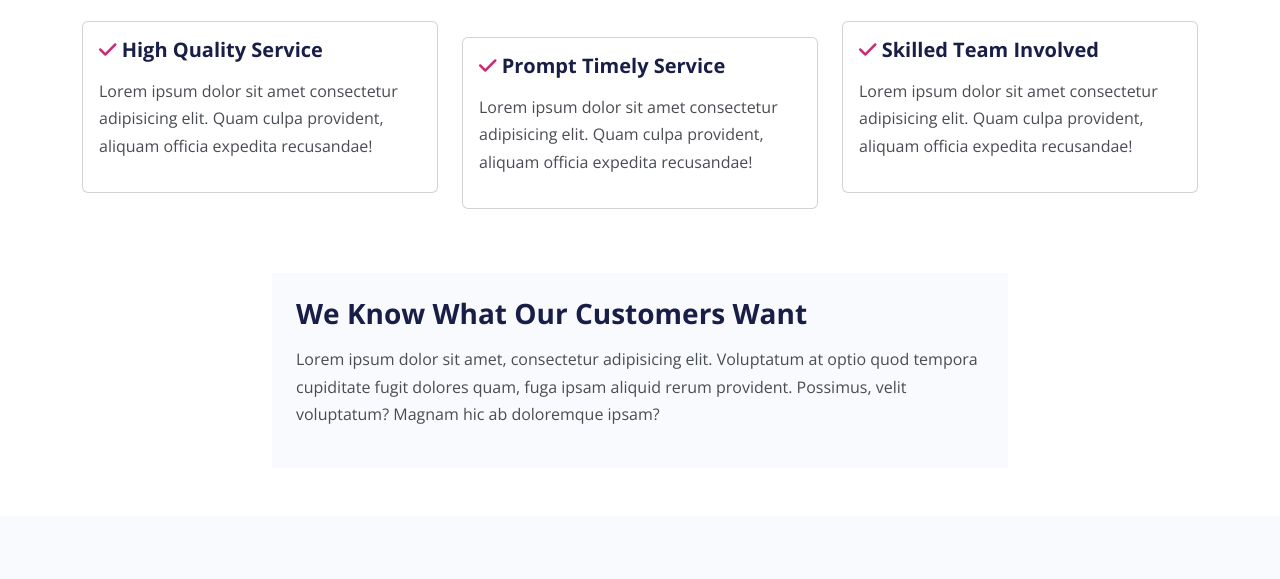
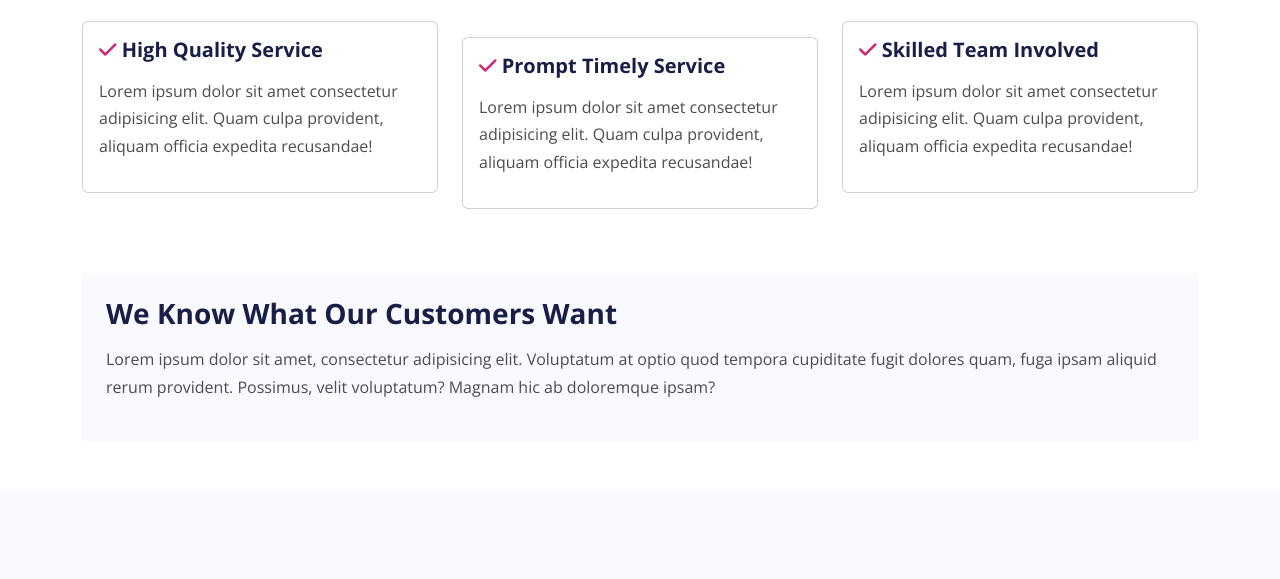
Before and after one commit to fikrirakala/yavin-website, a website: page article.html in a window 1280 px wide. Shown: the part 1498-2077 px from the top of the page. Drawn offline with nearby package versions, Linux system fonts and the light colour scheme.

Commit message:
fix gray box section

```diff
--- a/article.html
+++ b/article.html
@@ -163,7 +163,7 @@
     <section class="my-5">
       <div class="container">
         <div class="row justify-content-center">
-          <div class="col-lg-8">
+          <div class="col-12">
             <div class="card bg-light rounded-0 border-0 fs-6">
               <div class="card-body p-4">
                 <h3>We Know What Our Customers Want</h3>
```
